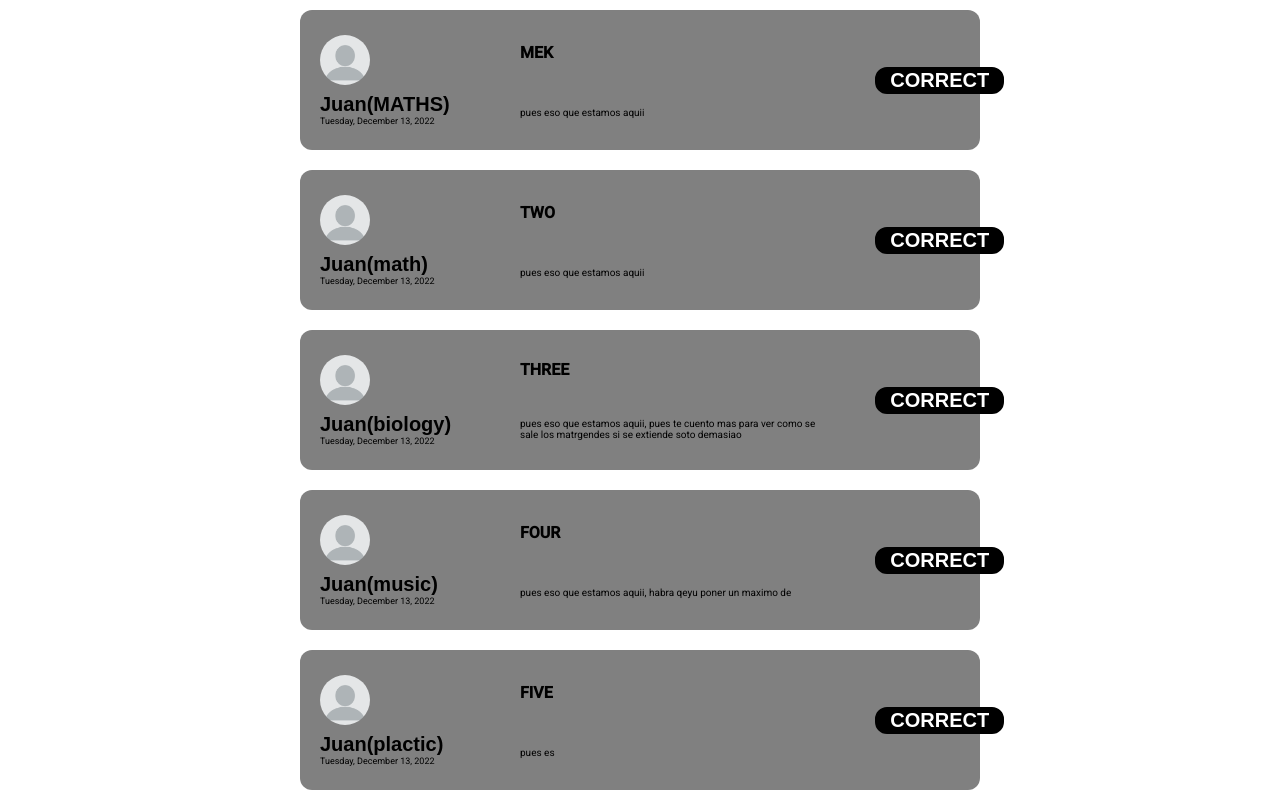
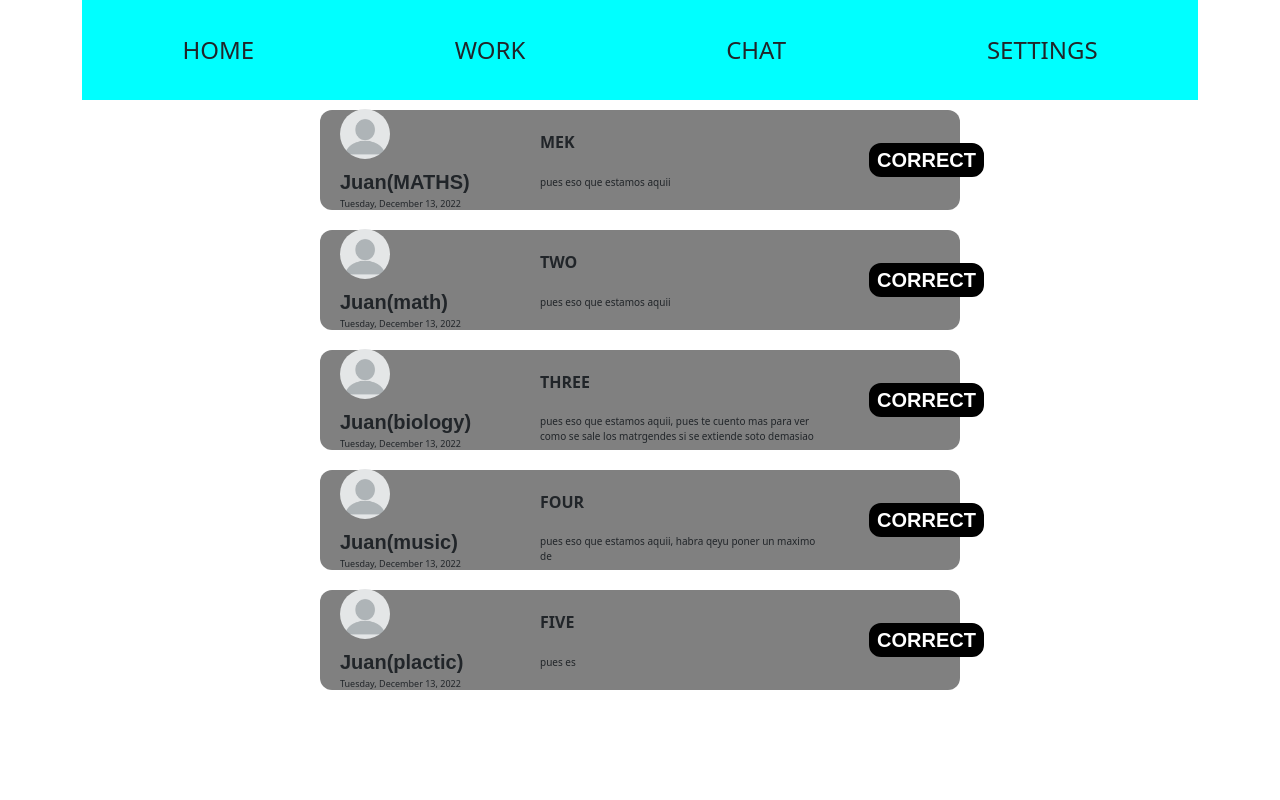
Before and after one commit to itsxavs/next-day-ui, an Angular app: page /home in a window 1280 px wide. Built offline with nearby package versions, Linux system fonts and the light colour scheme.

Commit message:
add boostrap but I dont like it

```diff
--- a/angular.json
+++ b/angular.json
@@ -22,12 +22,9 @@
             "main": "src/main.ts",
             "polyfills": "src/polyfills.ts",
             "tsConfig": "tsconfig.app.json",
-            "assets": [
-              "src/favicon.ico",
-              "src/assets"
-            ],
+            "assets": ["src/favicon.ico", "src/assets"],
             "styles": [
-              "./node_modules/@angular/material/prebuilt-themes/deeppurple-amber.css",
+              "node_modules/@fortawesome/fontawesome-free/css/all.css",
               "src/styles.scss"
             ],
             "scripts": [],
@@ -93,10 +90,7 @@
             "polyfills": "src/polyfills.ts",
             "tsConfig": "tsconfig.spec.json",
             "karmaConfig": "karma.conf.js",
-            "assets": [
-              "src/favicon.ico",
-              "src/assets"
-            ],
+            "assets": ["src/favicon.ico", "src/assets"],
             "styles": [
               "./node_modules/@angular/material/prebuilt-themes/deeppurple-amber.css",
               "src/styles.scss"
@@ -112,9 +106,7 @@
               "tsconfig.spec.json",
               "e2e/tsconfig.json"
             ],
-            "exclude": [
-              "**/node_modules/**"
-            ]
+            "exclude": ["**/node_modules/**"]
           }
         },
         "e2e": {
@@ -130,6 +122,7 @@
           }
         }
       }
-    }},
+    }
+  },
   "defaultProject": "next-day"
 }
--- a/package.json
+++ b/package.json
@@ -3,7 +3,7 @@
   "version": "0.0.0",
   "scripts": {
     "ng": "ng",
-    "start": "ng serve",
+    "start": "ng serve --live-reload",
     "build": "ng build",
     "test": "ng test",
     "lint": "ng lint",
@@ -22,6 +22,9 @@
     "@angular/platform-browser": "~12.2.16",
     "@angular/platform-browser-dynamic": "~12.2.16",
     "@angular/router": "~12.2.16",
+    "@fortawesome/fontawesome-free": "^6.2.1",
+    "bootstrap": "^5.2.3",
+    "font-awesome": "^4.7.0",
     "rxjs": "~6.6.7",
     "zone.js": "~0.11.4"
   },
--- a/src/app/app.component.html
+++ b/src/app/app.component.html
@@ -1,4 +1,4 @@
 <div class="app">
-  <app-navbar [disabled]="!(isLogged$ | async)"></app-navbar>
+  <app-navbar [disabled]="false"></app-navbar>
   <router-outlet></router-outlet>
 </div>
--- a/src/app/app.module.ts
+++ b/src/app/app.module.ts
@@ -15,6 +15,7 @@
 import { MatDialogModule } from "@angular/material/dialog";
 import { NoopAnimationsModule } from "@angular/platform-browser/animations";
 import { WorksModule } from "./pages/works/works.module";
+import { MatIconModule } from "@angular/material/icon";
 
 @NgModule({
   declarations: [AppComponent],
@@ -27,9 +28,10 @@
     MatDialogModule,
     ChatRoomModule,
     ComponentsModule,
+    MatIconModule,
     RouterModule.forRoot(
       [
-        { path: "", redirectTo: "login", pathMatch: "full" },
+        { path: "", redirectTo: "home", pathMatch: "full" },
         { path: "login", component: LoginComponent },
         { path: "home", component: HomeComponent },
         { path: "works", component: WorksComponent },
--- a/src/index.html
+++ b/src/index.html
@@ -1,16 +1,33 @@
-<!doctype html>
+<!DOCTYPE html>
 <html lang="en">
   <head>
-  <meta charset="utf-8">
+    <meta charset="utf-8" />
     <title>NextDay</title>
-  <base href="/">
-  <meta name="viewport" content="width=device-width, initial-scale=1">
-  <link rel="icon" type="image/x-icon" href="favicon.ico">
-  <link rel="preconnect" href="https://fonts.gstatic.com">
-  <link href="https://fonts.googleapis.com/css2?family=Roboto:wght@300;400;500&display=swap" rel="stylesheet">
-  <link href="https://fonts.googleapis.com/icon?family=Material+Icons" rel="stylesheet">
+    <base href="/" />
+    <meta name="viewport" content="width=device-width, initial-scale=1" />
+    <link rel="icon" type="image/x-icon" href="favicon.ico" />
+    <link rel="preconnect" href="https://fonts.gstatic.com" />
+    <link
+      href="https://fonts.googleapis.com/css2?family=Roboto:wght@300;400;500&display=swap"
+      rel="stylesheet"
+    />
+    <link
+      href="https://fonts.googleapis.com/icon?family=Material+Icons"
+      rel="stylesheet"
+    />
+    <!-- CSS only -->
+    <link
+      href="https://cdn.jsdelivr.net/npm/bootstrap@5.2.3/dist/css/bootstrap.min.css"
+      rel="stylesheet"
+      integrity="sha384-rbsA2VBKQhggwzxH7pPCaAqO46MgnOM80zW1RWuH61DGLwZJEdK2Kadq2F9CUG65"
+      crossorigin="anonymous"
+    />
   </head>
   <body>
+    <section class="section">
+      <div class="container">
         <app-root></app-root>
+      </div>
+    </section>
   </body>
 </html>
--- a/src/styles.scss
+++ b/src/styles.scss
@@ -1,4 +1,19 @@
 /* You can add global styles to this file, and also import other style files */
 
-html, body { height: 100%; }
-body { margin: 0; font-family: Roboto, "Helvetica Neue", sans-serif; }
+html,
+body {
+  height: 100%;
+}
+body {
+  margin: 0;
+  font-family: Roboto, "Helvetica Neue", sans-serif;
+}
+
+@import "font-awesome/scss/font-awesome";
+// Variable overrides first
+$primary: #900;
+$enable-shadows: true;
+$prefix: "mo-";
+
+// Then import Bootstrap
+@import "../node_modules/bootstrap/scss/bootstrap";
```
Also changed, not shown: 1 other file (tests, documents, lock files or other folders). Lines whose indentation alone changed are shown as unchanged.
